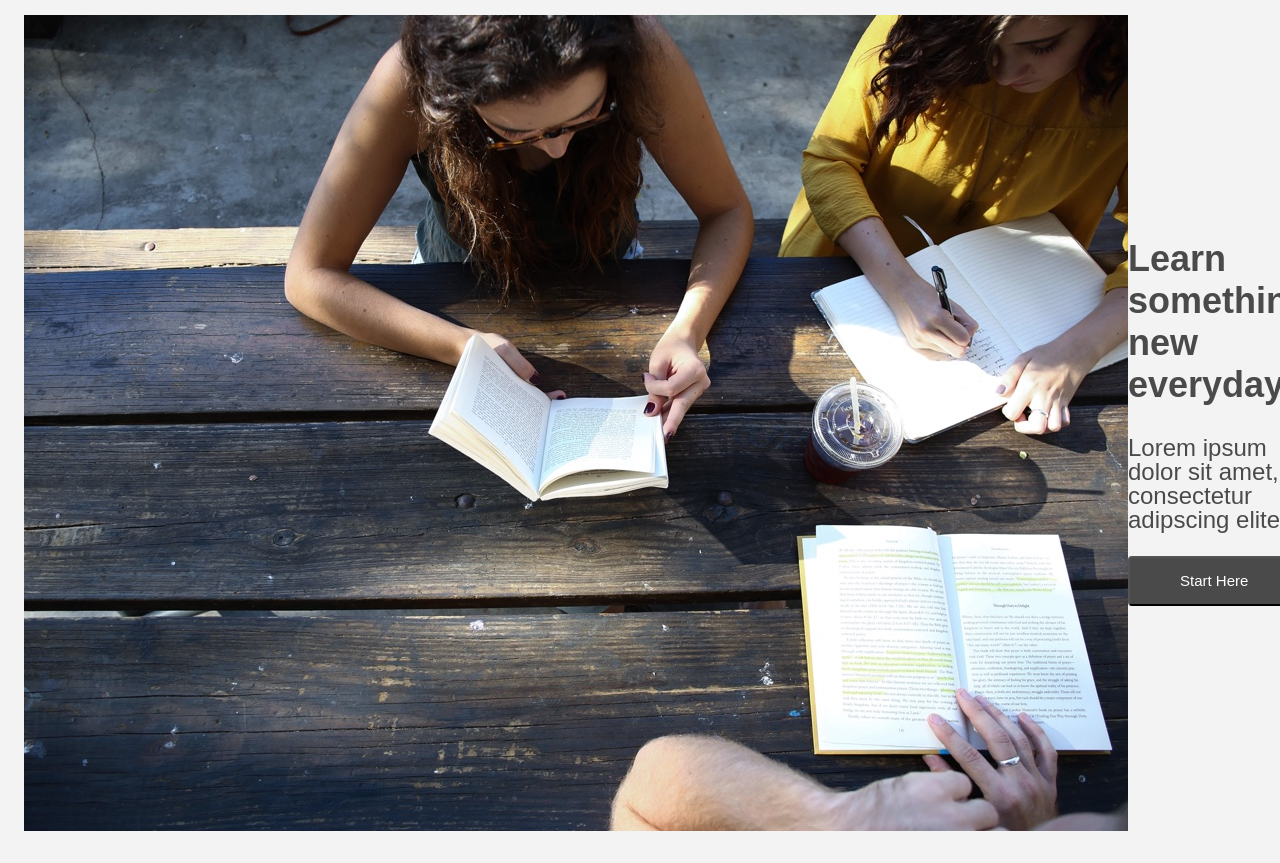
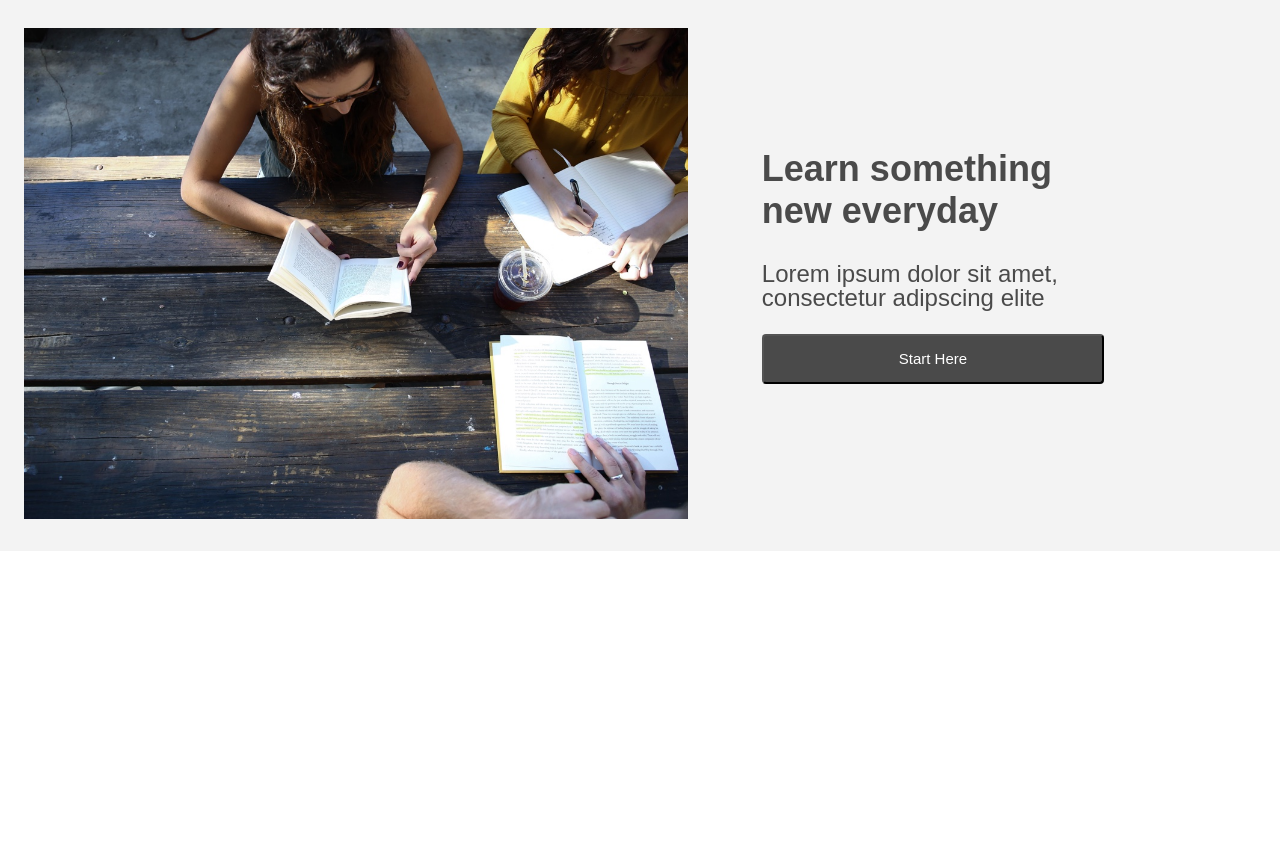
Before and after one commit to MarioLovato/colmaracademy, a plain HTML site: page index.html in a window 1280 px wide. Shown: the part 66-929 px from the top of the page. After the commit the page ends 800 px from the top, so only its background shows below. Drawn offline with Linux system fonts and the light colour scheme.

Commit message:
Say hello

```diff
--- a/Resources/css/style.css
+++ b/Resources/css/style.css
@@ -57,15 +57,16 @@ padding-left: 5px;
   padding-right: 50px;
   padding-left: 50px;
   font-size: 15px;
+  width: 100%;
 }
 
 #features-section {
-
   background-color: #f3f3f3;
   padding-bottom: 32px;
+  padding-top: 32px;
   padding-left: 24px;
-  align-items: center;
-  align-content: center;
+  width: 100%;
+
 }
 
 .feature h2 {
@@ -80,13 +81,22 @@ padding-left: 5px;
   font-weight: 400;
   color: #4a4a4a;
 }
-.banner {
-padding-top: 32px;
+
+
+#banner {
+padding-top: 45px;
+width: 90%;
+}
+
+.text{
+  width: 40%;
+  padding-right: 200px;
 }
 .feature {
   display: inline-flex;
-  justify-content: center;
-  padding-top: 32px;
   align-items: center;
   align-content: center;
+
+
+
 }
--- a/index.html
+++ b/index.html
@@ -16,7 +16,7 @@
 <header>
   <div class="header">
     <div class="img1">
-      <img src="Resources/images/ic-logo.svg" alt="logo">
+      <img id=logo src="Resources/images/ic-logo.svg" alt="logo">
     </div>
     <div class="ColmarAcademy">
         <h1 class="colmar">COLMAR</h1> <h1 class="academy">ACADEMY</h1>
@@ -37,7 +37,7 @@
 <div id="features-section">
   <div class="feature">
    <div class="banner">
-    <img src="Resources/images/banner.jpg" alt="reading">
+    <img id=banner src="Resources/images/banner.jpg" alt="reading">
     </div>
       <div class="text">
         <h2>Learn something new everyday</h2>
```
